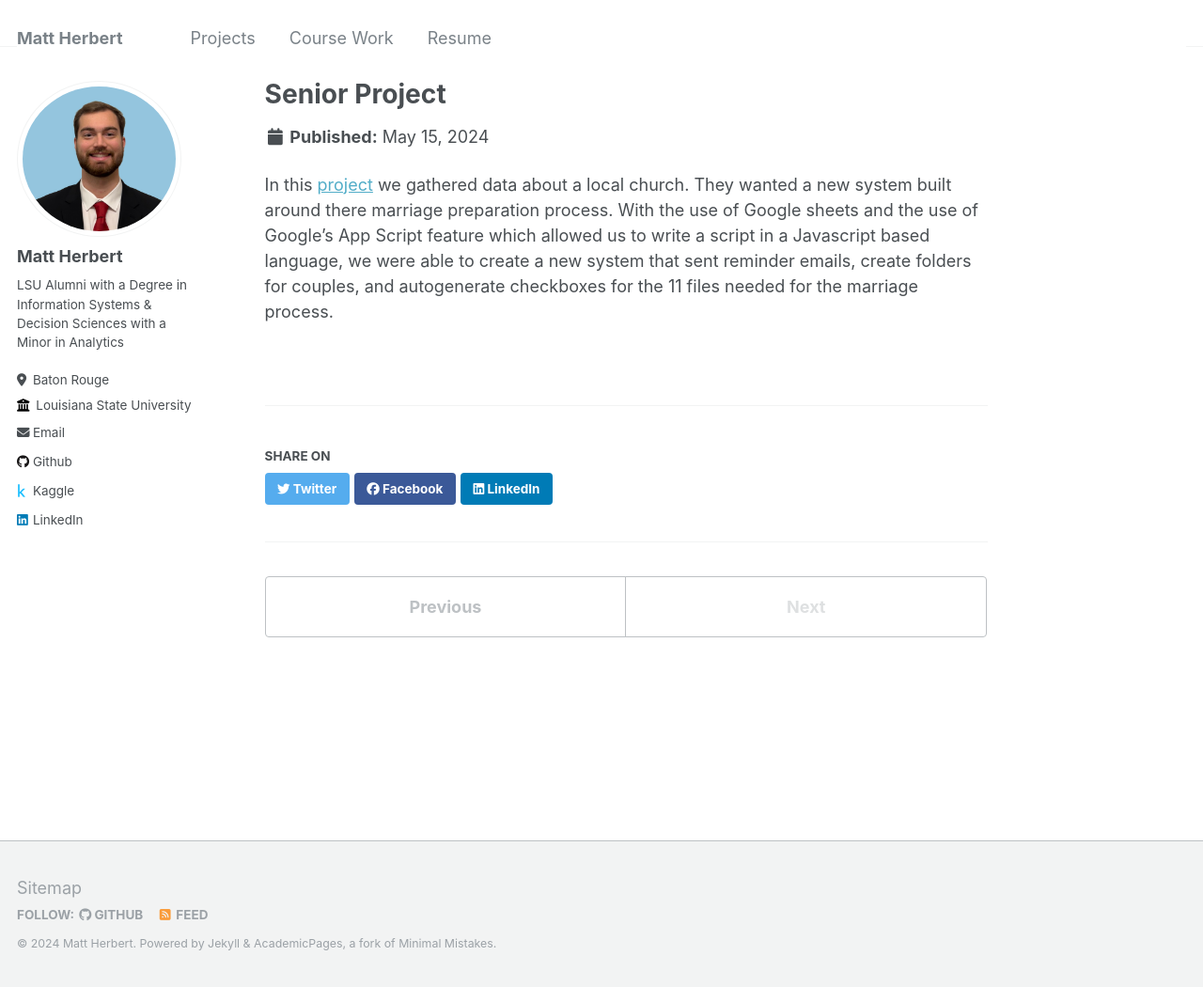
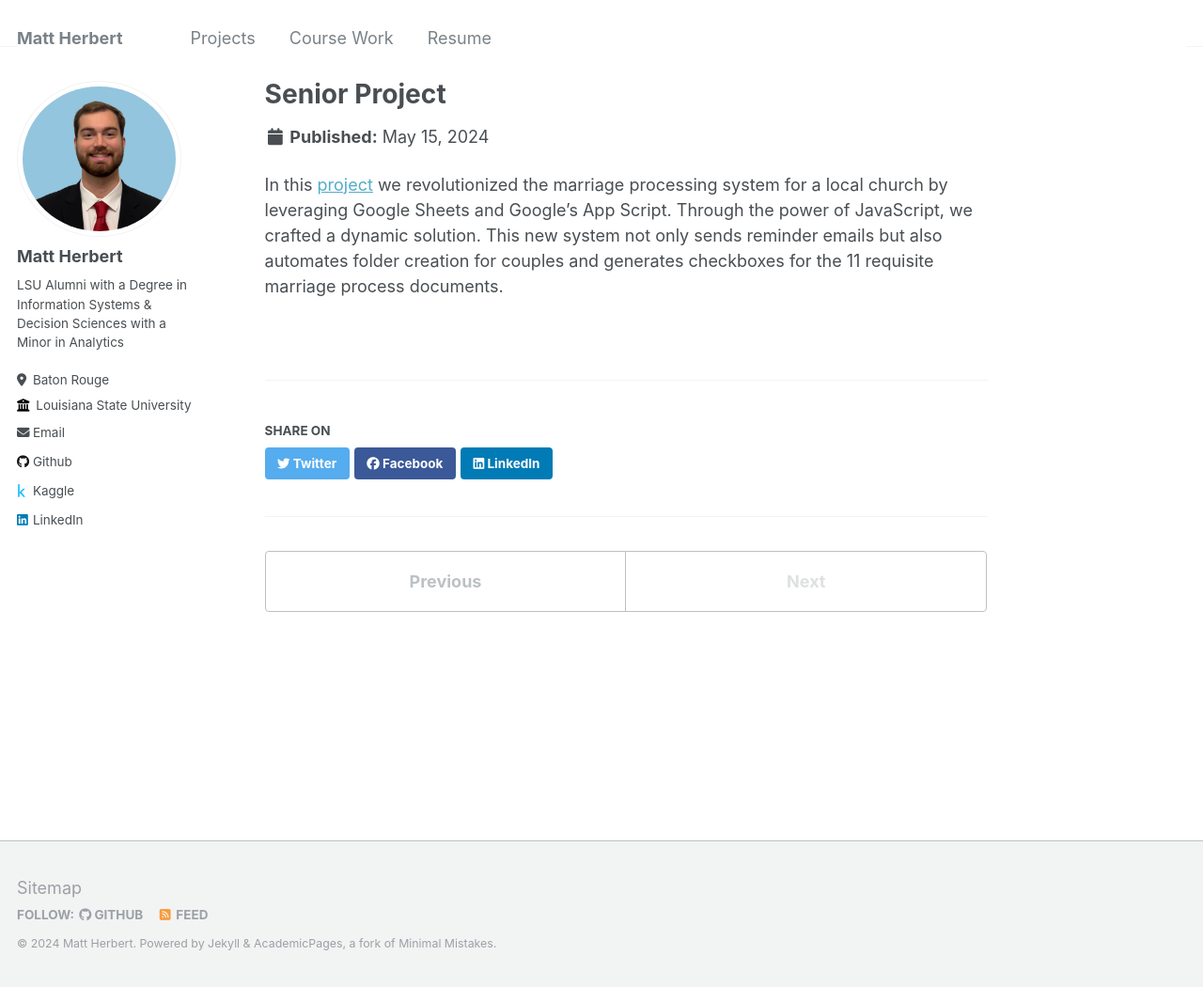
Before and after one commit to mherbe/mherbe.github.io, a Jekyll site: the page built from _portfolio/senior.md, in a window 1280 px wide and 1050 px high. Shown: the whole window at 94% size. Built offline with Jekyll 4.4.1, drawn with Linux system fonts in a browser that asks for light colours.

Commit message:
Update senior.md

```diff
--- a/_portfolio/senior.md
+++ b/_portfolio/senior.md
@@ -4,4 +4,4 @@ excerpt: "ISDS 4125 Senior Project <br/><img src='/images/4125pic.png' width='50
 collection: portfolio
 ---
 
-In this [project](/files/Project1.pdf) we gathered data about a local church. They wanted a new system built around there marriage preparation process. With the use of Google sheets and the use of Google's App Script feature which allowed us to write a script in a Javascript based language, we were able to create a new system that sent reminder emails, create folders for couples, and autogenerate checkboxes for the 11 files needed for the marriage process.
+In this [project](/files/Project1.pdf) we revolutionized the marriage processing system for a local church by leveraging Google Sheets and Google's App Script. Through the power of JavaScript, we crafted a dynamic solution. This new system not only sends reminder emails but also automates folder creation for couples and generates checkboxes for the 11 requisite marriage process documents.
```
